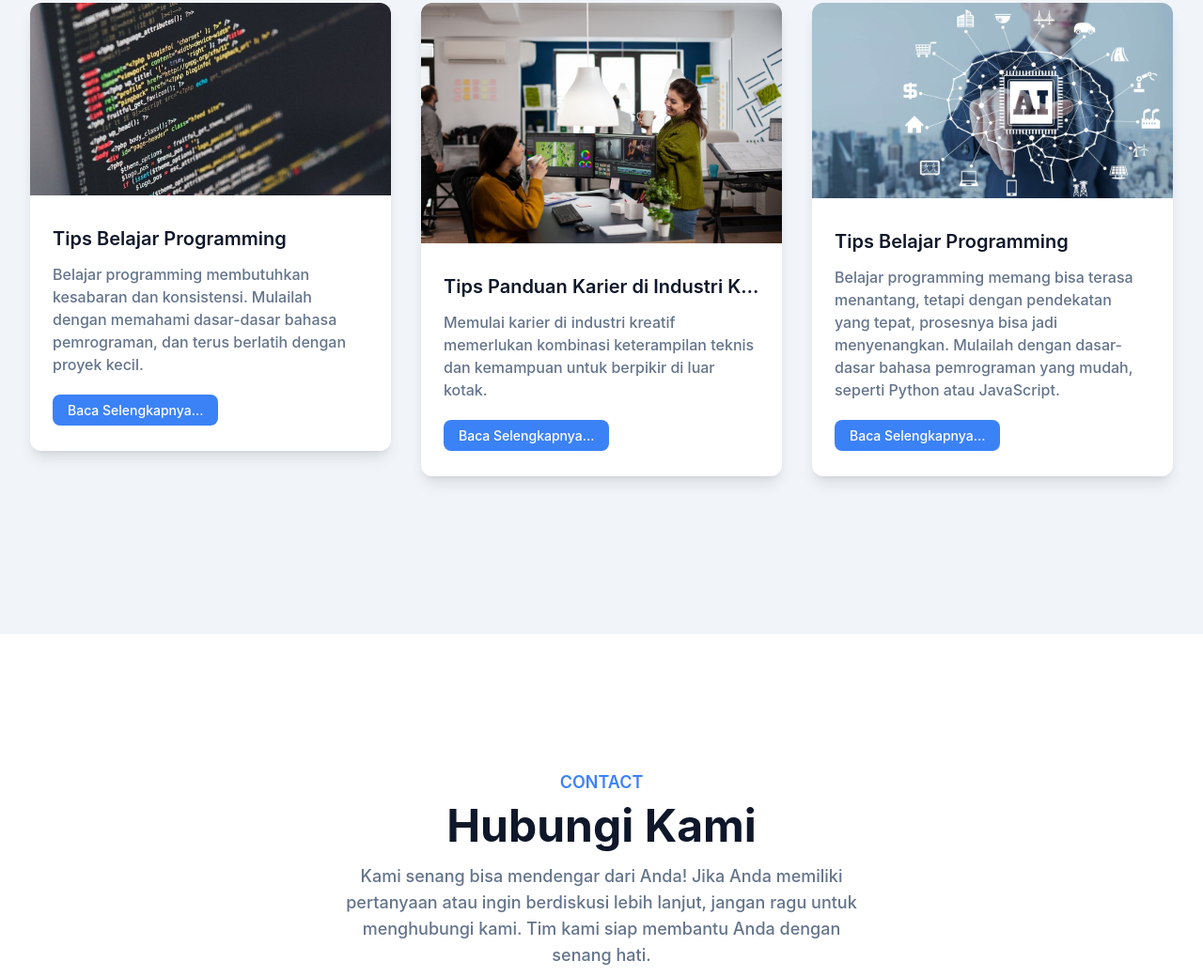
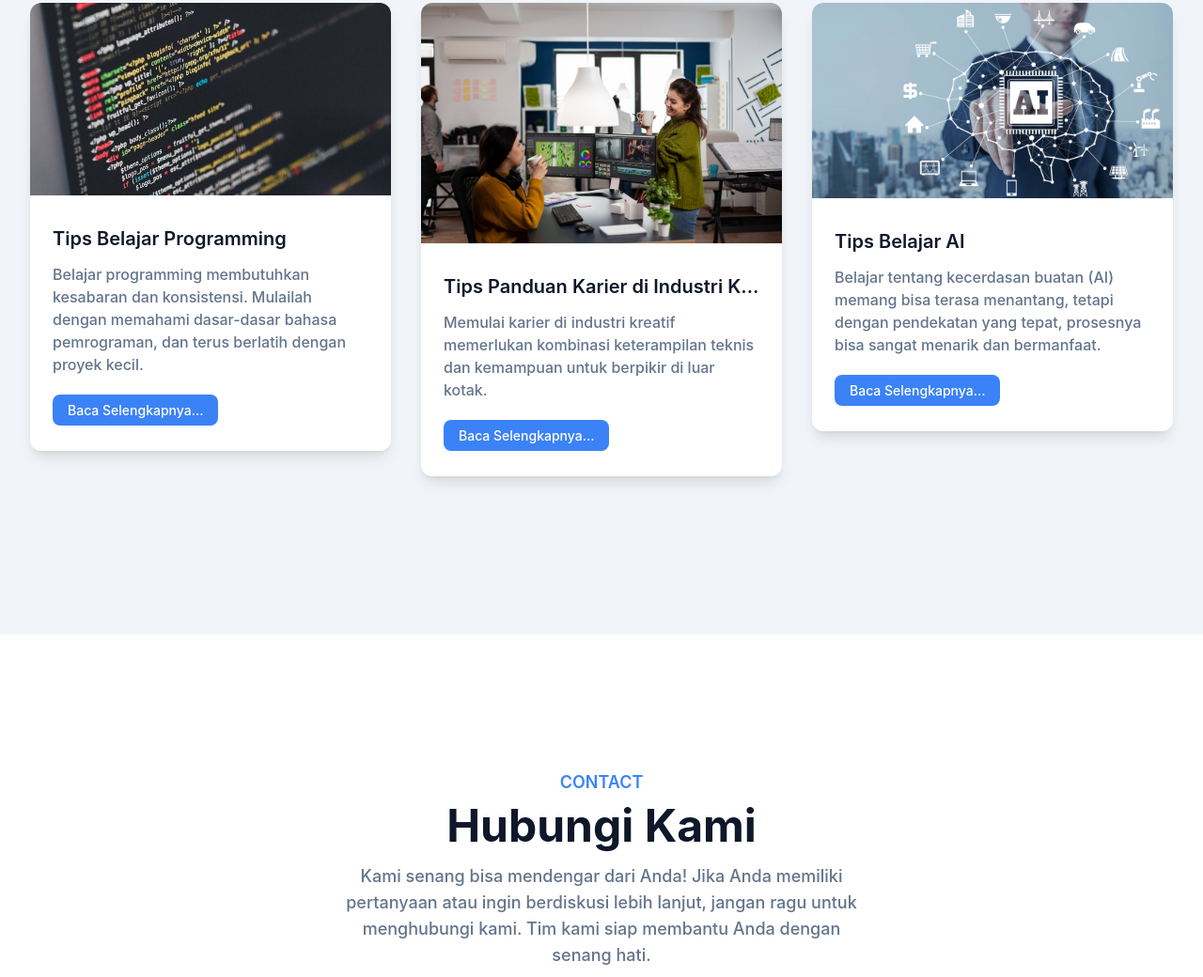
Before and after one commit to Zan-Mhmmdr/portfolio-tailwind-css, a website: page index.html in a window 1280 px wide. Shown: the part 4141-5181 px from the top of the page at 94% size. Drawn offline with Linux system fonts and the light colour scheme.

Commit message:
Update1: update Blog section

```diff
--- a/index.html
+++ b/index.html
@@ -260,8 +260,8 @@
                     <div class="bg-white dark:bg-slate-800 rounded-xl shadow-lg overflow-hidden mb-10">
                         <img src="dist/img/Teknologi & Inovasi Terkini.jpg" alt="Programmer">
                         <div class="py-8 px-6">
-                            <h3><a href="#" class="block mb-3 font-semibold text-xl text-dark hover:text-primary truncate dark:text-white">Tips Belajar Programming</a></h3>
-                            <p class="font-medium text-base text-secondary mb-6">Belajar programming memang bisa terasa menantang, tetapi dengan pendekatan yang tepat, prosesnya bisa jadi menyenangkan. Mulailah dengan dasar-dasar bahasa pemrograman yang mudah, seperti Python atau JavaScript.</p>
+                            <h3><a href="#" class="block mb-3 font-semibold text-xl text-dark hover:text-primary truncate dark:text-white">Tips Belajar AI</a></h3>
+                            <p class="font-medium text-base text-secondary mb-6">Belajar tentang kecerdasan buatan (AI) memang bisa terasa menantang, tetapi dengan pendekatan yang tepat, prosesnya bisa sangat menarik dan bermanfaat.</p>
                             <a href="#" class="font-medium text-sm text-white bg-primary py-2 px-4 rounded-lg hover:opacity-80">Baca Selengkapnya...</a>
                         </div>
                     </div>
```
